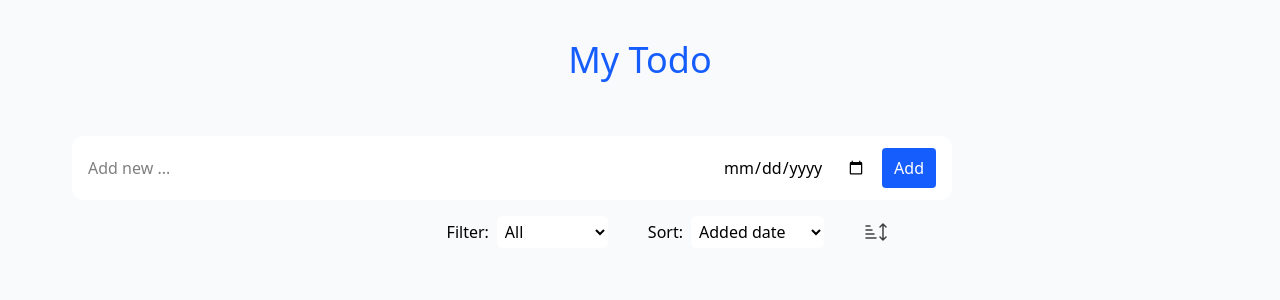
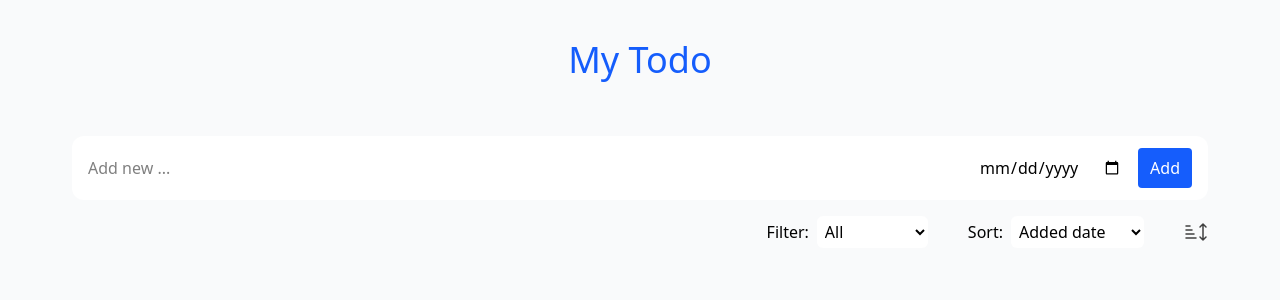
Before and after one commit to li-kravt/todo-react-sep25, a React (Vite) app: page / in a window 1280 px wide. Shown: the top 300 px of the page. Built offline with nearby package versions, Linux system fonts and the light colour scheme.

Commit message:
style: design improvement

```diff
--- a/src/components/TodoFilters.jsx
+++ b/src/components/TodoFilters.jsx
@@ -3,7 +3,7 @@ import React, { useState } from "react";
 export default function TodoFilters({ filter, setFilter, sort, setSort, reverse, setReverse }) {
 
   return (
-    <div className="flex justify-end px-80 gap-10 my-4">
+    <div className="flex justify-end gap-10 my-4">
       <div className="flex flex-row gap-2 items-center justify-center">
         <label className="font-light">Filter: </label>
         <select className="flex items-center justify-center bg-white p-1 rounded-md"
--- a/src/components/TodoInput.jsx
+++ b/src/components/TodoInput.jsx
@@ -22,7 +22,7 @@ export default function TodoInput({ tasks, setTasks }) {
   }
 
   return (
-    <div className="flex flex-row h-16 w-220 p-4 items-center justify-between bg-white rounded-xl">
+    <div className="flex flex-row h-16 w-full p-4 items-center justify-between bg-white rounded-xl">
       <input className="flex w-180" type="text" value={text} onChange={(e) => setText(e.target.value)}
         onKeyDown={(e) => e.key === "Enter" && handleClick()}
         placeholder="Add new ..." />
```
